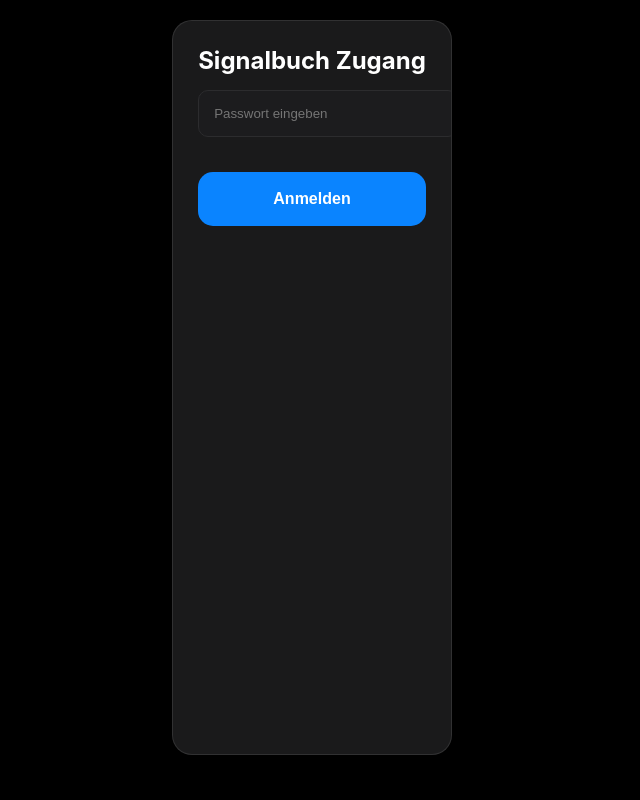
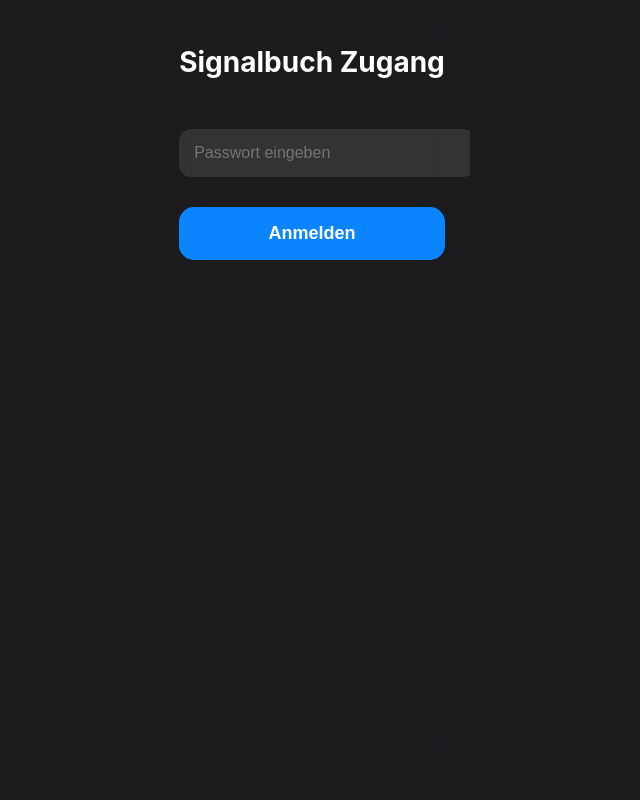
Before and after one commit to BadFameZz/Signalbuch, a plain HTML site: page index.html in a window 1280 px wide. Shown: the whole page, without its empty margins (328-968 px from the left). Drawn offline with nearby package versions, Linux system fonts and the light colour scheme.

Commit message:
Update login design

```diff
--- a/index.html
+++ b/index.html
@@ -227,7 +227,7 @@
             left: 0;
             right: 0;
             bottom: 0;
-            background: var(--system-background);
+            background: #1c1c1e;
             z-index: 9999;
             display: flex;
             flex-direction: column;
@@ -236,23 +236,29 @@
             padding: 20px;
         }
 
-        #loginOverlay.hidden {
-            display: none;
-        }
-
         #loginForm {
             width: 100%;
             max-width: 300px;
+            text-align: center;
         }
 
         #loginForm input {
             width: 100%;
             padding: 15px;
-            margin-bottom: 15px;
-            border-radius: 10px;
-            border: 1px solid var(--system-gray-5);
-            background: var(--system-gray-6);
+            margin: 20px 0;
+            border-radius: 12px;
+            border: none;
+            background: rgba(255, 255, 255, 0.1);
             color: var(--label-primary);
+            font-size: 16px;
+            backdrop-filter: blur(20px);
+        }
+
+        #loginForm .button {
+            background: var(--system-blue);
+            margin-top: 10px;
+            font-size: 18px;
+            padding: 16px;
         }
     </style>
     <link rel="manifest" href="./manifest.json">
@@ -263,8 +269,8 @@
 </head>
 <body>
     <div id="loginOverlay">
-        <div class="card">
-            <h2>Signalbuch Zugang</h2>
+        <div class="card" style="background: transparent; border: none;">
+            <h2 style="font-size: 28px; margin-bottom: 30px;">Signalbuch Zugang</h2>
             <form id="loginForm">
                 <input type="password" id="passwordInput" placeholder="Passwort eingeben" required>
                 <button type="submit" class="button">Anmelden</button>
```
